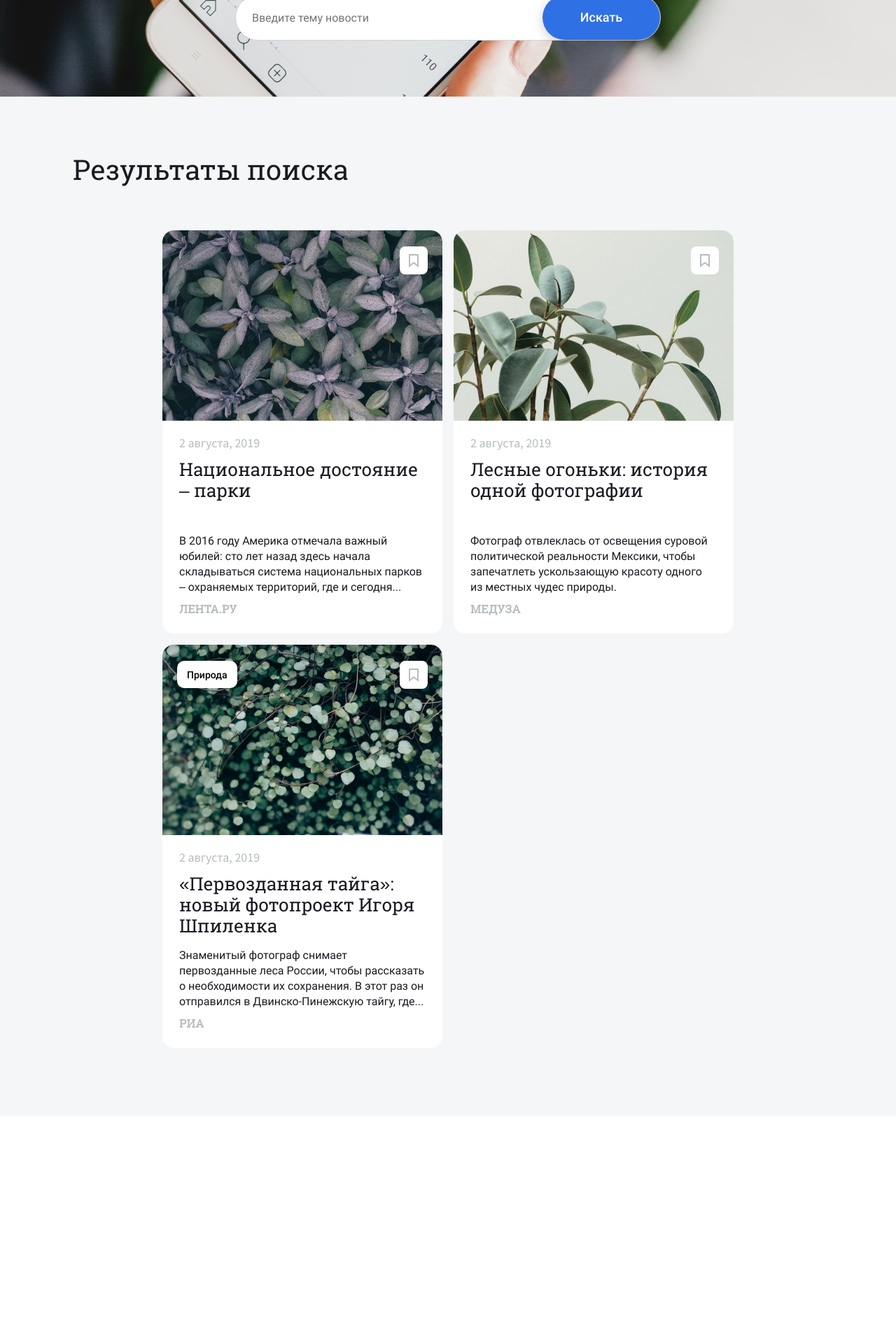
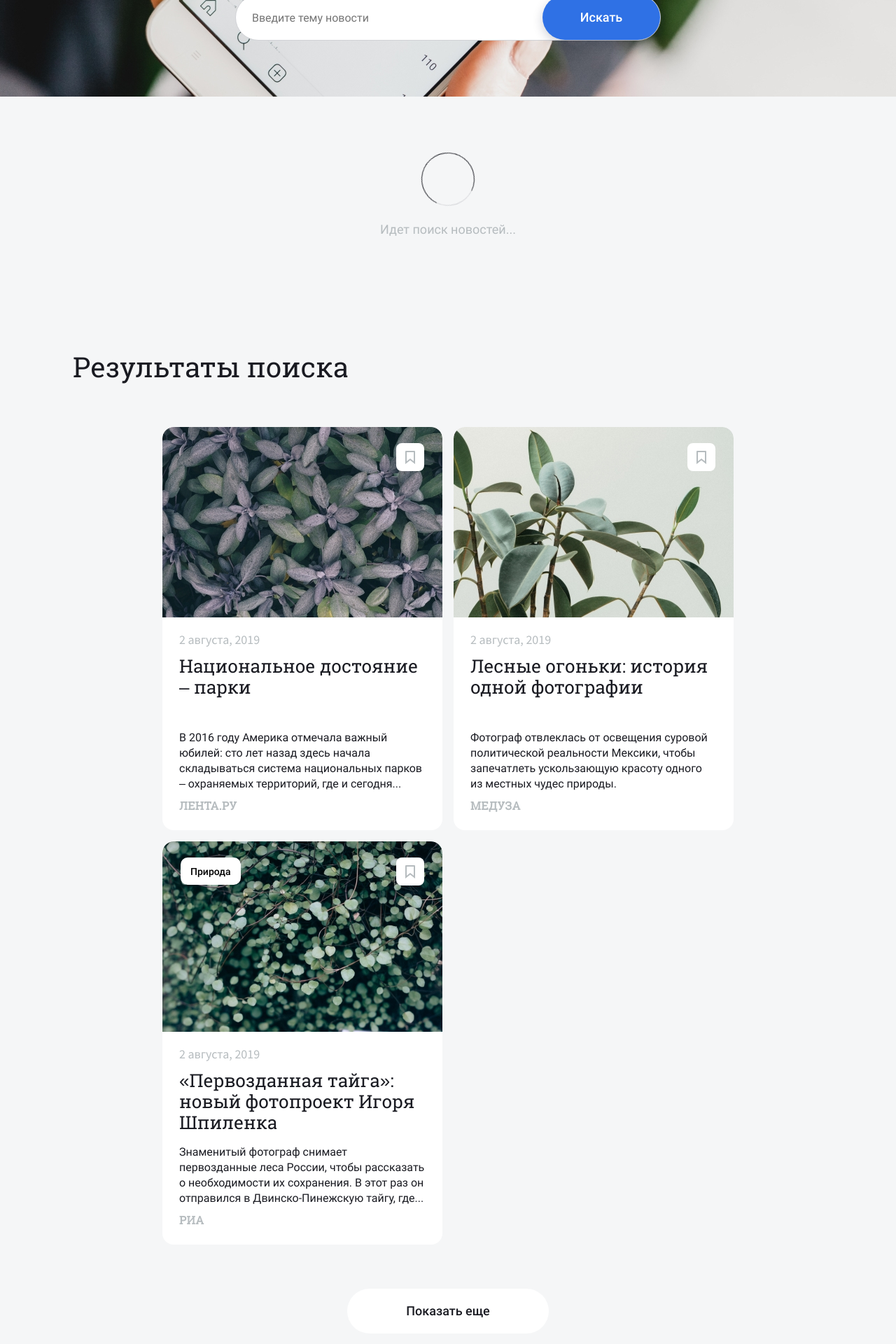
Before and after one commit to oalbukova/news-explorer-frontend, a React (Create React App) app: page / in a window 1280 px wide. Shown: the part 438-2358 px from the top of the page at 70% size. Before the commit the page ends 2032 px from the top, so only its background shows below. Built offline with nearby package versions, Linux system fonts and the light colour scheme.

Commit message:
preloader

```diff
--- a/src/components/Main/Main.js
+++ b/src/components/Main/Main.js
@@ -3,14 +3,17 @@ import NewsCardList from '../NewsCardList/NewsCardList'
 
 import './Main.css';
 import NewsCard from "../NewsCard/NewsCard";
+import Preloader from "../Preloader/Preloader";
 import img08 from '../../images/image08.jpg'
 import img04 from '../../images/image04.jpg'
 import img07 from '../../images/image07.jpg'
+
 
 function Main() {
 
   return (
     <div className='main'>
+      <Preloader/>
       <NewsCardList>
         <NewsCard
           img={img08}
--- a/src/components/NewsCard/__img/card__img.css
+++ b/src/components/NewsCard/__img/card__img.css
@@ -1,6 +1,6 @@
 .card__img {
   box-sizing: border-box;
-  padding: 23px 21px 0;
+  padding: 23px 26px 0;
   height: 272px;
   border-radius: 16px 16px 0 0;
   display: flex;
--- a/src/components/NewsCardList/NewsCardList.css
+++ b/src/components/NewsCardList/NewsCardList.css
@@ -1,7 +1,10 @@
 @import url(./__cards/card-list__cards.css);
 @import url(./__title/card-list__title.css);
+@import url(./__btn/card-list__btn.css);
 
 .card-list {
+  display: flex;
+  flex-direction: column;
   background-color: #f5f6f7;
   padding: 81px 104px;
 }
@@ -14,6 +17,12 @@
 
 @media (max-width: 850px) {
   .card-list {
+    padding: 41px 40px;
+  }
+}
+
+@media (max-width: 700px) {
+  .card-list {
     padding: 41px 16px;
   }
 }
--- a/src/components/NewsCardList/NewsCardList.js
+++ b/src/components/NewsCardList/NewsCardList.js
@@ -1,18 +1,22 @@
 import React from "react";
 
 import './NewsCardList.css';
+import Preloader from "../Preloader/Preloader";
 
 
 function NewsCardList(props) {
 
   return (
+
     <section className='card-list'>
       <h2 className='card-list__title'>Результаты поиска</h2>
       <ul className="card-list__cards">
         {props.children}
       </ul>
+      <button className='card-list__btn' type='button'>Показать еще</button>
     </section>
-  );
+  )
+    ;
 }
 
 export default NewsCardList;
--- /dev/null
+++ b/src/components/NewsCardList/__btn/card-list__btn.css
@@ -0,0 +1,33 @@
+.card-list__btn {
+  margin: 0 auto;
+  width: 288px;
+  height: 64px;
+  border-radius: 80px;
+  background-color: #ffffff;
+  border: none;
+  outline: none;
+  color: #1a1b22;
+  font-family: "Roboto", Arial, sans-serif;
+  font-size: 18px;
+  font-weight: 500;
+  line-height: 24px;
+}
+
+.card-list__btn:hover {
+  background-color: rgba(255, 255, 255, .9);
+  cursor: pointer;
+  box-shadow: 0 0 10px rgba(0, 0, 0, 0.3);
+}
+
+@media (max-width: 768px) {
+  .card-list__btn {
+    height: 56px;
+    width: 240px;
+  }
+}
+
+@media (max-width: 600px) {
+  .card-list__btn {
+    width: 288px;
+  }
+}
--- a/src/components/NewsCardList/__cards/card-list__cards.css
+++ b/src/components/NewsCardList/__cards/card-list__cards.css
@@ -11,17 +11,20 @@
   justify-content: center;
   list-style-type: none;
   padding: 0;
+  margin-bottom: 63px;
 }
 
 @media (max-width: 850px) {
   .card-list__cards {
+    margin-bottom: 30px;
     grid-template-columns: repeat(auto-fill, 224px);
-    grid-column-gap: 9px;
+    grid-column-gap: 8px;
   }
 }
 
 @media (max-width: 488px) {
   .card-list__cards {
+    margin-bottom: 14px;
     grid-template-columns: repeat(auto-fill, 288px);
     grid-row-gap: 11px;
   }
--- a/src/components/NewsCardList/__title/card-list__title.css
+++ b/src/components/NewsCardList/__title/card-list__title.css
@@ -1,5 +1,5 @@
 .card-list__title {
-  margin: 0 auto 64px;
+  margin: 0 0 47px;
   color: #1a1b22;
   font-family: "Roboto Slab", Arial, sans-serif;
   font-size: 40px;
@@ -12,12 +12,12 @@
   .card-list__title {
     font-size: 30px;
     line-height: 34px;
-    margin: 0 auto 31px;
+    margin: 0px 0 15px;
   }
 }
 
 @media (max-width: 480px) {
   .card-list__title {
-    margin: 0 auto 23px;
+    margin: 0 0 7px;
   }
 }
--- a/src/components/Preloader/Preloader.css
+++ b/src/components/Preloader/Preloader.css
@@ -0,0 +1,26 @@
+@import url(./__text/preloader__text.css);
+
+.preloader {
+  padding: 80px 0;
+  display: flex;
+  flex-direction: column;
+  margin: 0;
+  background-color:  #F5F6F7;
+  overflow: hidden;
+}
+
+.circle-preloader {
+  width: 74px;
+  height: 74px;
+  border: 1px solid #1a1b22;
+  border-bottom-color: #d1d2d6;
+  border-radius: 50%;
+  margin: 0 auto 22px;
+  animation: spin .75s infinite linear;
+}
+
+@keyframes spin {
+  100% {
+    transform: rotate(360deg);
+  }
+}
--- a/src/components/Preloader/Preloader.js
+++ b/src/components/Preloader/Preloader.js
@@ -0,0 +1,14 @@
+import React from "react";
+import './Preloader.css';
+
+function Preloader() {
+
+  return (
+    <section className='preloader'>
+      <div className="circle-preloader"></div>
+      <span className='preloader__text'>Идет поиск новостей...</span>
+    </section>
+  );
+}
+
+export default Preloader;
--- /dev/null
+++ b/src/components/Preloader/__text/preloader__text.css
@@ -0,0 +1,8 @@
+.preloader__text {
+  margin: 0 auto;
+  color: #b6bcbf;
+  font-family: "Roboto", Arial, sans-serif;
+  font-size: 18px;
+  font-weight: 400;
+  line-height: 24px;
+}
```
